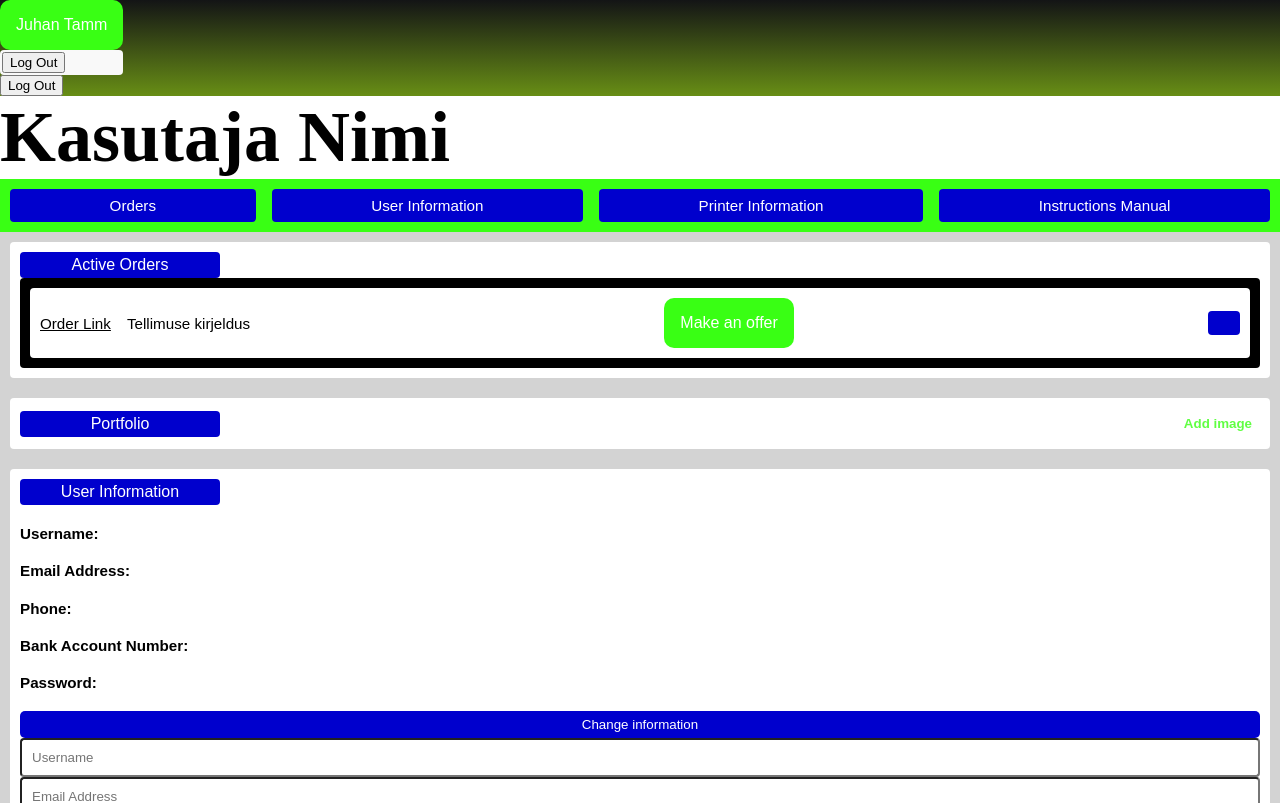
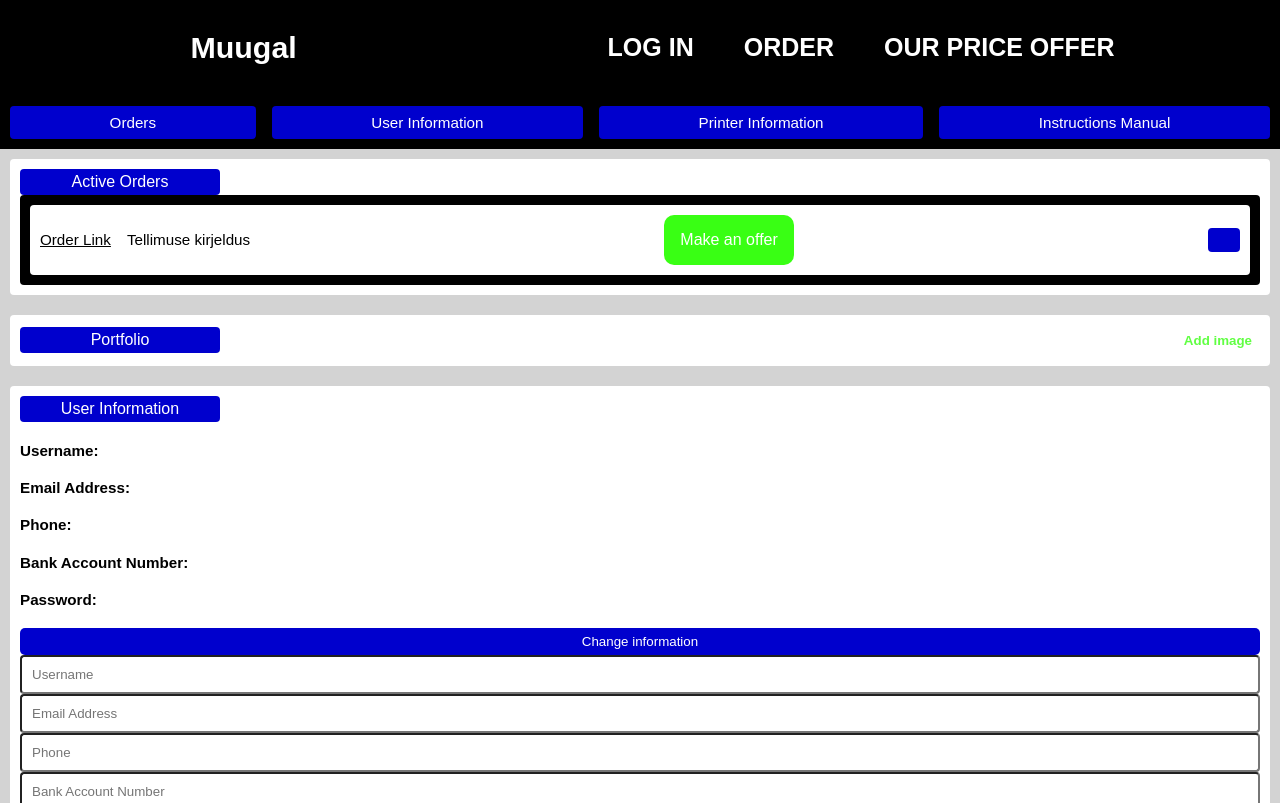
Before and after one commit to IlmarIlves/muugal, a React (Create React App) app in the folder packages/client/: page / in a window 1280 px wide. Shown: the top 803 px of the page. Built offline with nearby package versions, Linux system fonts and the light colour scheme.

Commit message:
Improved header component

```diff
--- a/packages/client/src/components/Header/Header.tsx
+++ b/packages/client/src/components/Header/Header.tsx
@@ -7,37 +7,28 @@ export interface HeaderProps {
 
 export const Header: React.FC<HeaderProps> = ({ name }) => {
   return (
-    <>
+    <div className="menu-bar">
       {/* <!--Roheline riba--> */}
-      <div className="menu-bar">
-        {/* <!--Log Out--> */}
-        <>
-          <div className="dropdown">
-            <button className="dropbtn">{name}</button>
-            <div className="dropdown-content">
-              <div className="logOut">
-                <form>
-                  <button type="submit">Log Out</button>
-                </form>
-              </div>
-            </div>
+      <>
+        <div className={"header"}>
+          <div className={"logo-container"}>
+            {/* <img className={"logo"}  src="img/ouroboros.jpg" /> */}
+            <h1 className={"company-name"}>Muugal</h1>
           </div>
-          {/* <!--Log Out mobla versioon--> */}
-          <>
-            <form>
-              <button type="submit">Log Out</button>
-            </form>
-          </>
-        </>
-
-        <div>{/* <img className="one" src="img/3dprintimse logo.jpg" width="150" height="70" title="Muugal" /> */}</div>
-      </div>
+          <div className={"login-container"}>
+            <span className={"login-text"}>LOG IN</span>
+            <span className={"order-text"}>ORDER</span>
+            <span className={"price-text"}>OUR PRICE OFFER</span>
+          </div>
+        </div>
+        {/* <!--Log Out mobla versioon--> */}
+      </>
 
       {/* <!--Profiil--> */}
-      <>
-        {/* <img className="ouroboros" src="img/ouroboros.jpg" /> */}
-        <div className="profiil-nimi">Kasutaja Nimi</div>
-      </>
+      {/* <>
+        <img className="ouroboros" src="img/ouroboros.jpg" />
+        <div className="profile-name">Kasutaja Nimi</div>
+      </> */}
 
       {/* <!--Profiili-nav--> */}
       <div className="profiil-nav">
@@ -54,6 +45,6 @@ export const Header: React.FC<HeaderProps> = ({ name }) => {
           <span>Instructions Manual</span>
         </div>
       </div>
-    </>
+    </div>
   );
 };
--- a/packages/client/src/components/Header/header.scss
+++ b/packages/client/src/components/Header/header.scss
@@ -1,44 +1,56 @@
 /*menüüriba*/
 .menu-bar {
-  background: hsla(79, 74%, 32%, 1);
-  background: linear-gradient(90deg, hsla(79, 74%, 32%, 1) 0%, hsla(210, 5%, 8%, 1) 100%);
-  background: -moz-linear-gradient(90deg, hsla(79, 74%, 32%, 1) 0%, hsla(210, 5%, 8%, 1) 100%);
-  background: -webkit-linear-gradient(90deg, hsla(79, 74%, 32%, 1) 0%, hsla(210, 5%, 8%, 1) 100%);
+  background-color: black;
 }
 
-.col {
+.header {
+  width: 100%;
+  box-sizing: border-box;
+  justify-content: space-around;
+  align-items: center;
   display: flex;
+  padding: 10px;
+  color: #fff;
 }
 
-/*Login*/
-.dropdown {
-  position: relative;
-  display: inline-block;
-  margin: auto;
+.logo-container {
+  display: flex;
+  align-items: center;
 }
 
-.dropdown:hover .dropdown-content {
-  display: block;
+.logo {
+  height: 80px;
+  width: 80px;
+  padding-right: 25px;
+  border-radius: 50%;
+  background-color: green;
+  display: flex;
+  align-items: center;
+  justify-content: center;
 }
 
-.dropbtn {
-  background-color: #39ff14;
-  color: white;
-  padding: 16px;
-  font-size: 16px;
-  border: none;
-  cursor: pointer;
-  border-radius: 10px;
+.company-name {
+  padding-left: 25px;
 }
 
-.dropdown-content a {
-  color: black;
-  padding: 6px 8px;
-  text-decoration: none;
-  display: block;
+.login-text {
+  font-size: 25px;
+  font-weight: bold;
 }
 
-.profiil-nimi {
+.order-text {
+  padding-left: 50px;
+  padding-right: 50px;
+  font-size: 25px;
+  font-weight: bold;
+}
+
+.price-text {
+  font-size: 25px;
+  font-weight: bold;
+}
+
+.profile-name {
   font-size: 2.4em;
   font-weight: bold;
   align-items: center;
@@ -53,7 +65,6 @@
   display: flex;
   align-items: center;
   justify-content: space-between;
-  background-color: #39ff14;
   padding: 10px;
   gap: 1rem;
 }
```
